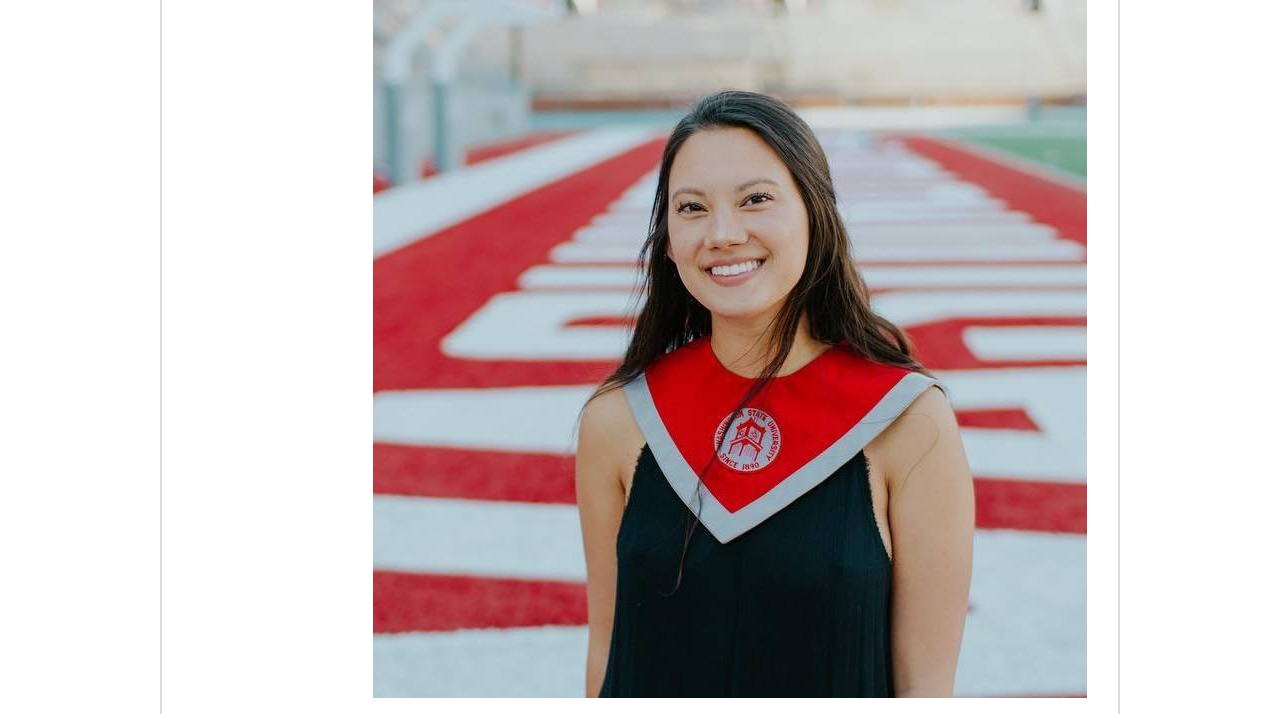
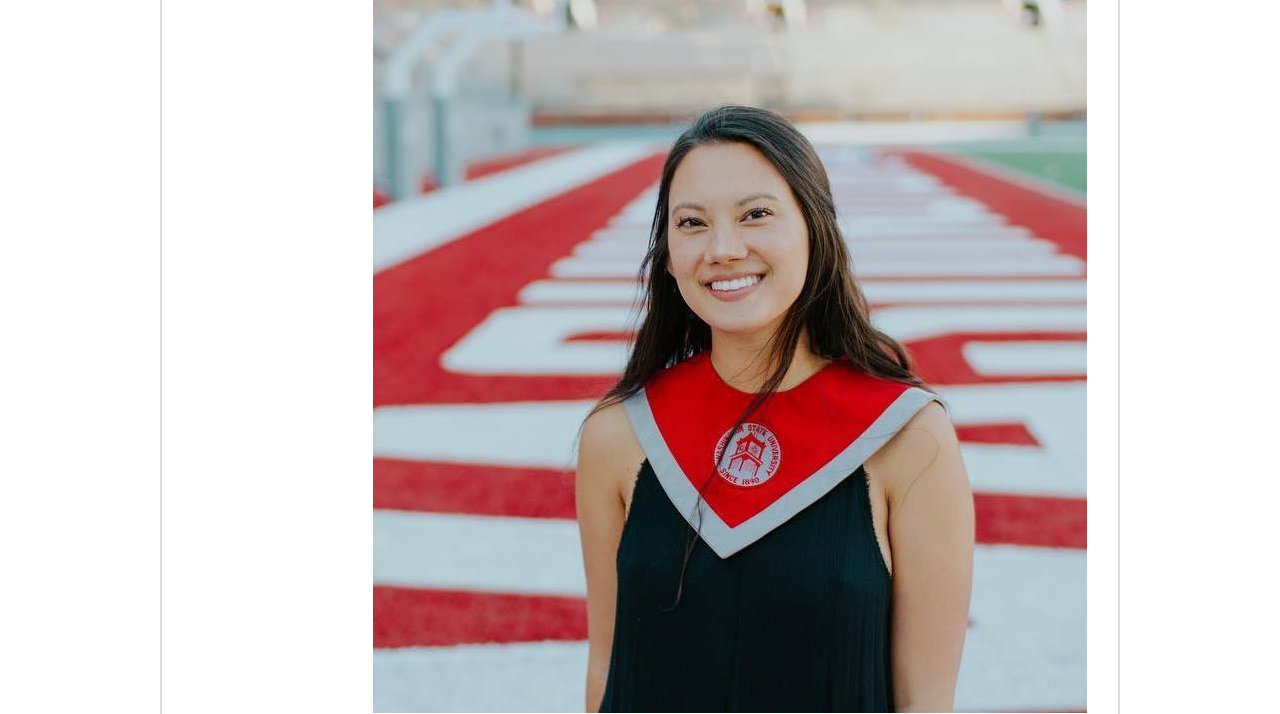
Before and after one commit to meghanmullally/Basic-Portfolio, a plain HTML site: page index.html in a window 1280 px wide. Shown: the part 116-830 px from the top of the page. Drawn offline with Linux system fonts and the light colour scheme.

Commit message:
added css to bio-image

```diff
--- a/assets/css/style.css
+++ b/assets/css/style.css
@@ -64,7 +64,9 @@ h1 {
 }
 
 #bio-image {
-
+  float: left;
+  margin-right: 20px;
+  margin-top: 15px;
 }
 
 
```
